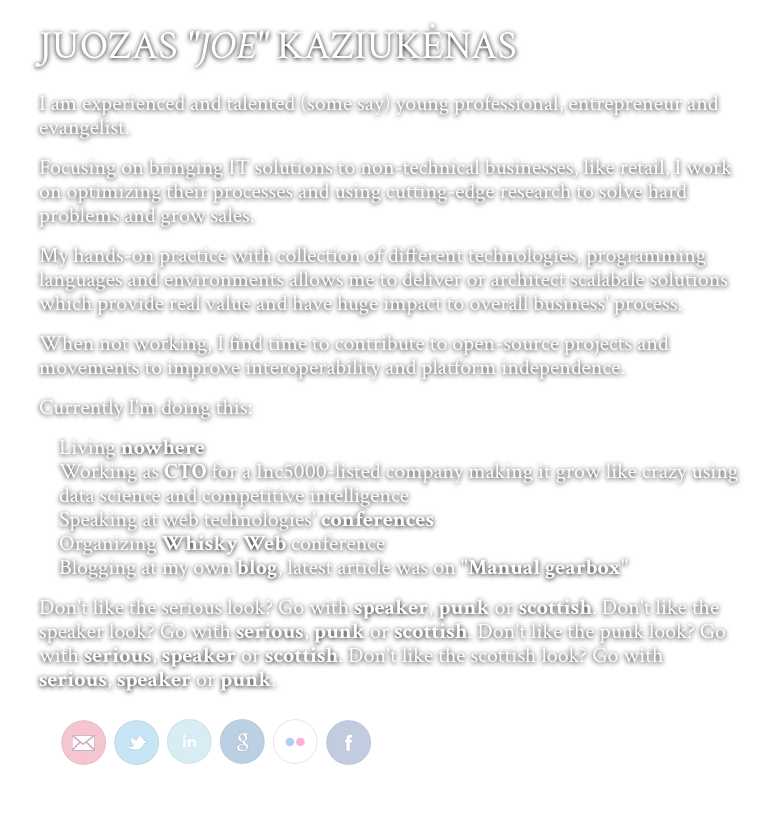
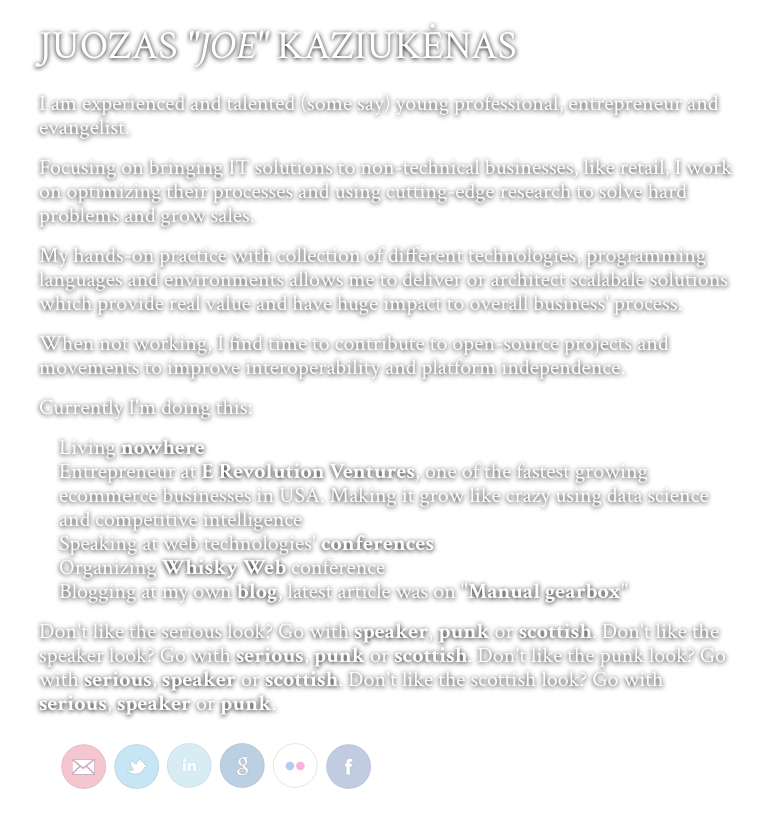
Before and after one commit to juokaz/juokaz.com, a Jekyll site: the page built from index.html, in a window 1280 px wide. Shown: the top 828 px of the page, without its empty margins (11-783 px from the left). Built offline with Jekyll 4.4.1, drawn with Linux system fonts in a browser that asks for light colours; nearby versions of some CDN libraries; library files that are not in the unit come from our copies; the list of posts is cut into pages by our own code.

Commit message:
Clean up job title

```diff
--- a/index.html
+++ b/index.html
@@ -70,7 +70,7 @@
     </p>
     <ul>
         <li>Living <a href="/blog/living-homeless.html">nowhere</a></li>
-        <li>Working as <strong>CTO</strong> for a Inc5000-listed company making it grow like crazy using data science and competitive intelligence</li>
+        <li>Entrepreneur at <strong>E Revolution Ventures</strong>, one of the fastest growing ecommerce businesses in USA. Making it grow like crazy using data science and competitive intelligence</li>
         <li>Speaking at web technologies' <a href="conferences.html">conferences</a></li>
         <li>Organizing <a href="http://whiskyweb.co.uk">Whisky Web</a> conference</li>
 		<li>Blogging at my own <a href="/blog">blog</a>, latest article was on <a href="{{ site.posts[0].url }}">"{{ site.posts[0].title }}"</a></li>
```
